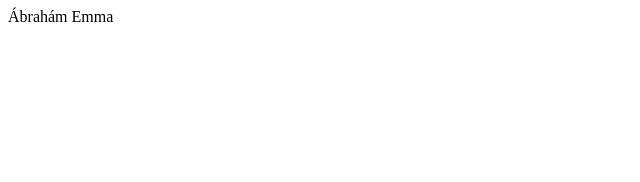
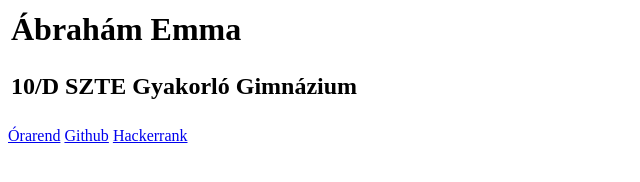
Before and after one commit to AbrahamEmmus/sagvari, a plain HTML site: page index.html in a window 1280 px wide. Shown: the whole page, without its empty margins (0-640 px from the left). Drawn offline with Linux system fonts and the light colour scheme.

Commit message:
Update index.html

```diff
--- a/index.html
+++ b/index.html
@@ -1 +1,44 @@
-Ábrahám Emma
+<head>
+    <meta charset="UTF-8">
+    <meta http-equiv="X-UA-Compatible" content="IE=edge">
+    <meta name="viewport" content="width=device-width, initial-scale=1.0">
+    <title>Kapás Réka</title>
+    <link rel="preconnect" href="https://fonts.googleapis.com">
+    <link rel="preconnect" href="https://fonts.gstatic.com" crossorigin>
+    <link href="https://fonts.googleapis.com/css2?family=Poppins&display=swap" rel="stylesheet">
+    <link rel="stylesheet" href="honlap css.css">
+</head>
+<body id="hatter">
+    <h1></h1>
+    <div id="tablazat">
+    <table>
+    <tr>
+    <td>
+    <h1 id="szoveg">Ábrahám Emma</h1>
+    </td>
+    </tr>
+
+    <tr>
+    <td>
+    <h2 id="szoveg">10/D SZTE Gyakorló Gimnázium</h2>
+    </td>
+    </tr>
+
+    <tr>
+    <td>
+
+    </td>
+
+    </tr>
+
+
+    </table>
+    </div>
+    <div class="container">
+        <div class="buttons">
+            <a href="orarend.html" class="btn btn-1">Órarend</a>
+            <a href="https://github.com/AbrahamEmmus" class="btn btn-1">Github</a>
+            <a href="https://www.hackerrank.com/onboarding?redirect=%2Fdashboard" class="btn btn-1">Hackerrank</a>
+    </div>
+        </body>
+</html>
```
